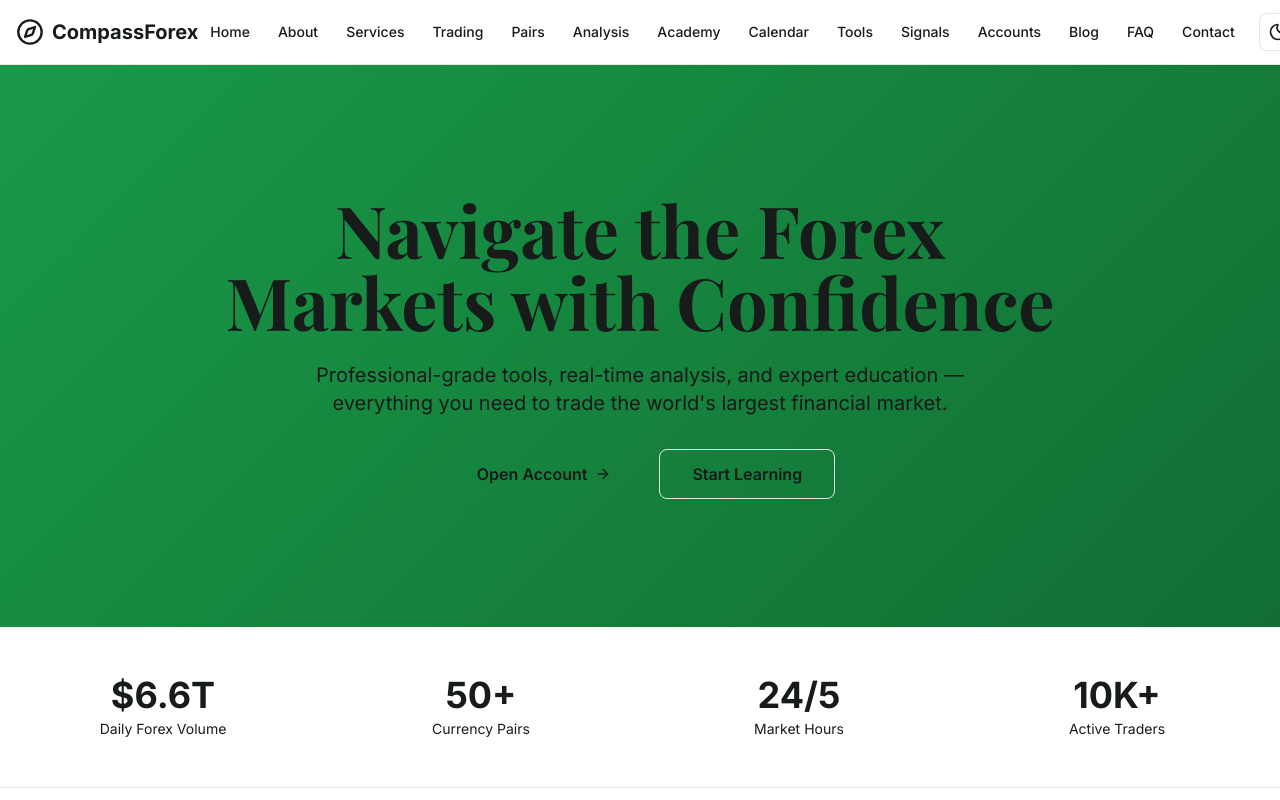
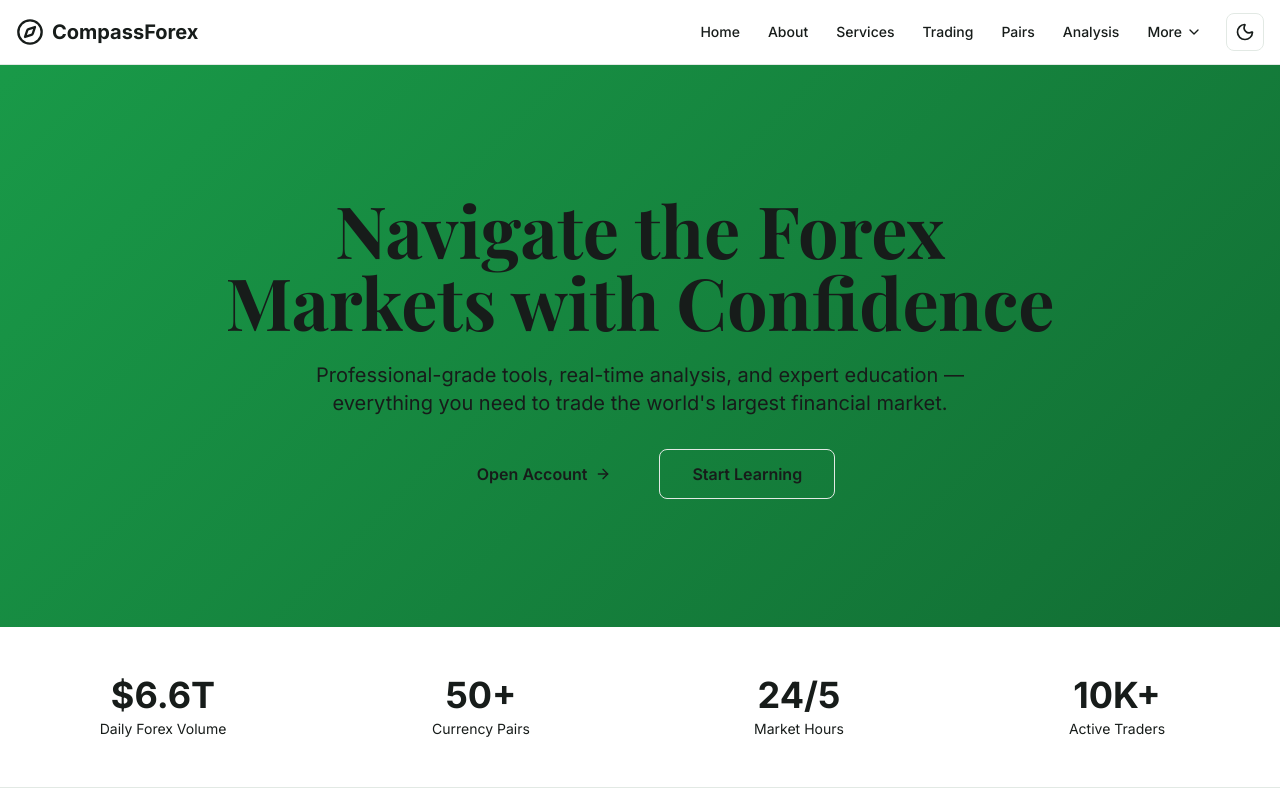
Before and after one commit to inventsumit-ops/compassforgex, a Next.js app: page / in a window 1280 px wide. Shown: the top 800 px of the page. Built offline with nearby package versions, Linux system fonts and the light colour scheme; a web font is replaced by a local one.

Commit message:
first commit

```diff
--- a/src/components/Navbar.tsx
+++ b/src/components/Navbar.tsx
@@ -1,9 +1,9 @@
 "use client";
 
-import { useState } from "react";
+import { useState, useEffect, useRef } from "react";
 import Link from "next/link";
 import { usePathname } from "next/navigation";
-import { Menu, X, Compass } from "lucide-react";
+import { Menu, X, Compass, ChevronDown } from "lucide-react";
 import ThemeToggle from "./ThemeToggle";
 
 const navLinks = [
@@ -25,7 +25,26 @@ const navLinks = [
 
 const Navbar = () => {
   const [open, setOpen] = useState(false);
+  const [dropdownOpen, setDropdownOpen] = useState(false);
   const pathname = usePathname();
+  const dropdownRef = useRef<HTMLDivElement>(null);
+
+  // Primary links that always show on desktop
+  const primaryLinks = navLinks.slice(0, 6); // Home, About, Services, Trading, Pairs, Analysis
+  // Secondary links that go into dropdown
+  const secondaryLinks = navLinks.slice(6); // Academy, Calendar, Tools, Signals, Accounts, Blog, FAQ, Contact
+
+  // Close dropdown when clicking outside
+  useEffect(() => {
+    const handleClickOutside = (event: MouseEvent) => {
+      if (dropdownRef.current && !dropdownRef.current.contains(event.target as Node)) {
+        setDropdownOpen(false);
+      }
+    };
+
+    document.addEventListener('mousedown', handleClickOutside);
+    return () => document.removeEventListener('mousedown', handleClickOutside);
+  }, []);
 
   return (
     <nav className="sticky top-0 z-50 bg-background/90 backdrop-blur-md border-b border-border">
@@ -37,7 +56,7 @@ const Navbar = () => {
 
         {/* Desktop nav */}
         <div className="hidden lg:flex items-center gap-1">
-          {navLinks.map((link) => (
+          {primaryLinks.map((link) => (
             <Link
               key={link.href}
               href={link.href}
@@ -50,6 +69,41 @@ const Navbar = () => {
               {link.label}
             </Link>
           ))}
+
+          {/* Dropdown for remaining links */}
+          <div className="relative" ref={dropdownRef}>
+            <button
+              onClick={() => setDropdownOpen(!dropdownOpen)}
+              className={`px-3 py-2 rounded-md text-sm font-medium transition-colors flex items-center gap-1 ${
+                secondaryLinks.some(link => pathname === link.href)
+                  ? "bg-primary text-primary-foreground"
+                  : "text-muted-foreground hover:text-foreground hover:bg-secondary"
+              }`}
+            >
+              More
+              <ChevronDown className={`h-4 w-4 transition-transform ${dropdownOpen ? 'rotate-180' : ''}`} />
+            </button>
+
+            {dropdownOpen && (
+              <div className="absolute top-full left-0 mt-1 bg-background border border-border rounded-md shadow-lg min-w-[200px] z-50">
+                {secondaryLinks.map((link) => (
+                  <Link
+                    key={link.href}
+                    href={link.href}
+                    onClick={() => setDropdownOpen(false)}
+                    className={`block px-4 py-2 text-sm font-medium transition-colors ${
+                      pathname === link.href
+                        ? "bg-primary text-primary-foreground"
+                        : "text-muted-foreground hover:text-foreground hover:bg-secondary"
+                    }`}
+                  >
+                    {link.label}
+                  </Link>
+                ))}
+              </div>
+            )}
+          </div>
+
           <div className="ml-2">
             <ThemeToggle />
           </div>
```
